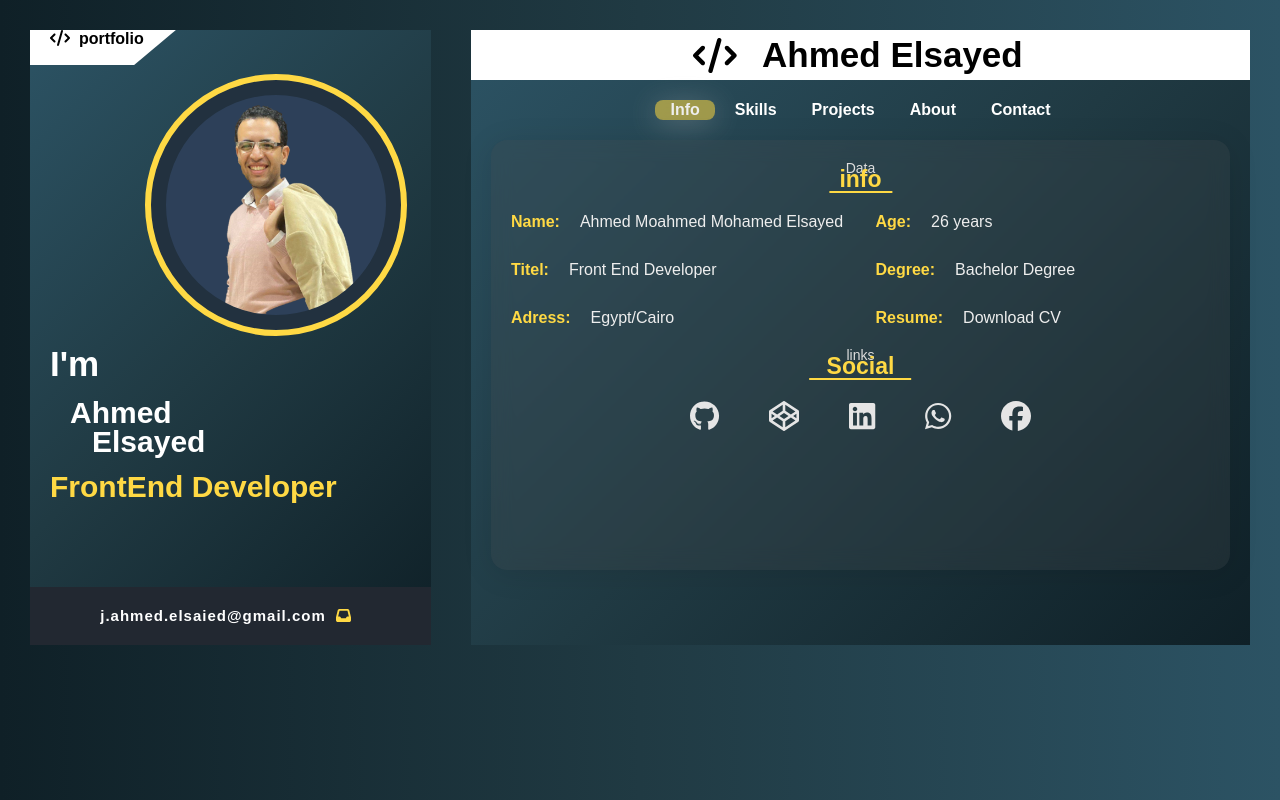
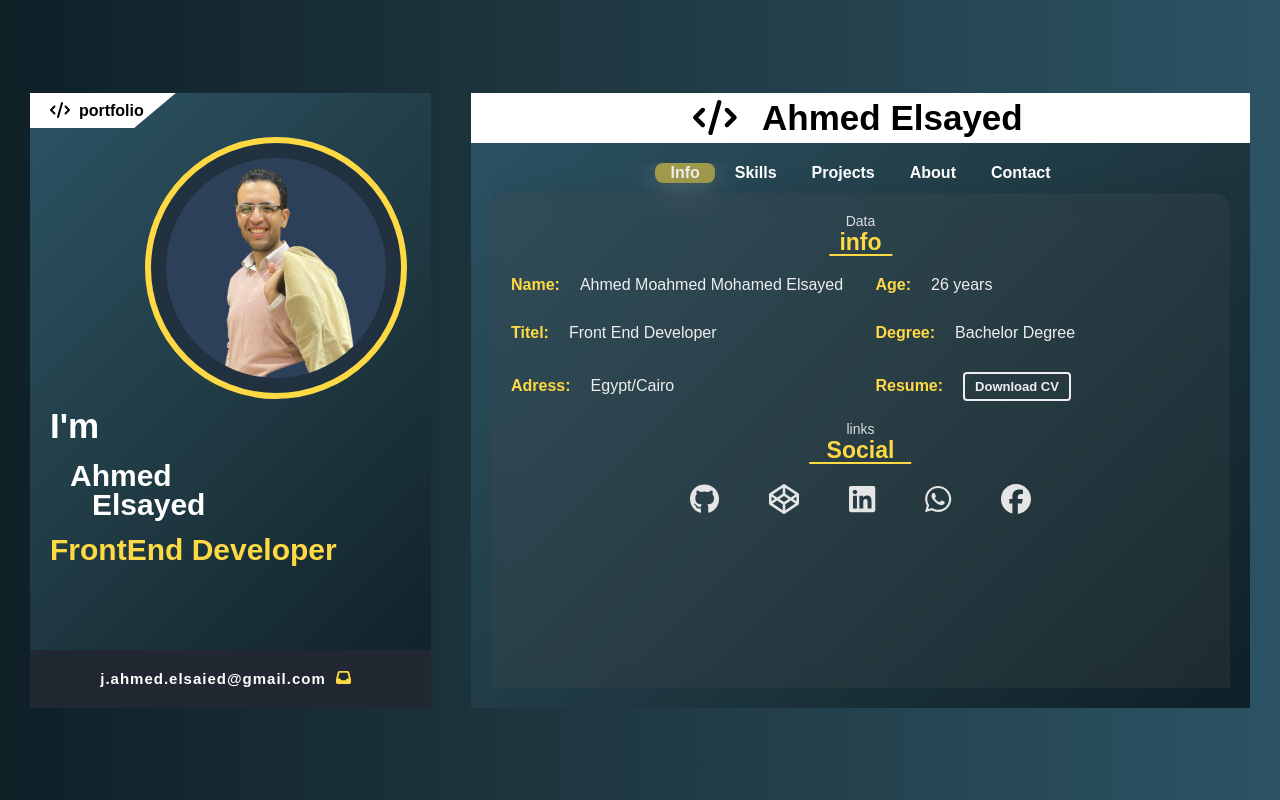
Before and after one commit to FireF00X/Portfolio, a React (Create React App) app: page / in a window 1280 px wide. Built offline with nearby package versions, Linux system fonts and the light colour scheme; the HTML template or start-up script is replaced by a standard one.

Commit message:
responsive updates

```diff
--- a/src/components/layouts/ui/tabs/tabs.module.css
+++ b/src/components/layouts/ui/tabs/tabs.module.css
@@ -1,5 +1,7 @@
 .tabs {
+    position: relative;
     height: 100%;
+    overflow: hidden;
 }
 
 .tabs>div:first-child {
@@ -7,7 +9,7 @@
     justify-content: center;
     align-items: center;
     gap: 5px;
-    margin-bottom: 20px;
+    padding-bottom: 10px;
 }
 
 .tabs>div:first-child>:global(div) {
@@ -68,8 +70,9 @@
 
 }
 
-@media (max-width:440px){
-    .tabs>div:first-child>:global(div){
-        padding: 1px 7px;
+@media (max-width:440px) {
+    .tabs>div:first-child>:global(div) {
+        padding: 1px 5px;
+        font-size: 13px;
     }
 }
--- a/src/components/layouts/ui/title/Title.module.css
+++ b/src/components/layouts/ui/title/Title.module.css
@@ -11,9 +11,8 @@
 }
 
 .title-container>h3 {
-    margin-top: -10px;
     color: #ffd944;
-    font-size: 23px;
+    font-size: 1.4375rem;
     position: relative;
 }
 
--- a/src/components/portofolio/MainPortofolio.module.css
+++ b/src/components/portofolio/MainPortofolio.module.css
@@ -1,14 +1,16 @@
 .main-portfolio-container {
+    position: relative;
     padding: 20px;
-    /* background-color: #eee; */
     width: 100%;
     height: 100%;
 }
-.card{
+
+.card {
     background: linear-gradient(-45deg, #0f2027, #203a43, #2c5364);
     display: flex;
     flex-direction: column;
     height: 100%;
+    overflow: hidden;
 }
 
 .header {
@@ -20,14 +22,17 @@
     justify-content: center;
     align-items: center;
 }
-@media (max-width:825px){
+
+@media (max-width:825px) {
     .main-portfolio-container {
         background-color: transparent;
     }
-    .card{
+
+    .card {
         background-color: rgba(24, 173, 24, 0.8);
     }
-    .header{
+
+    .header {
         background-color: rgba(255, 255, 255, 0.85);
     }
 }
@@ -43,3 +48,13 @@
     font-size: 35px;
     font-weight: bold;
 }
+
+@media (max-width:350px) {
+    .header>p {
+        font-size: 20px;
+    }
+
+    .header>svg {
+        font-size: 20px;
+    }
+}
--- a/src/components/portofolio/hero/Hero.module.css
+++ b/src/components/portofolio/hero/Hero.module.css
@@ -1,7 +1,6 @@
 .hero-container {
     width: 100%;
     height: 100%;
-    /* background-color: #eee; */
     padding: 20px;
 }
 
@@ -20,6 +19,7 @@
     z-index: 2;
     position: relative;
     padding-left: 20px;
+    line-height: 2.2;
     font-weight: bold;
 
 }
@@ -55,6 +55,13 @@
     .background>.photo {
         right: 20px;
         top: 60px;
+        width: 200px;
+        height: 200px;
+    }
+}
+
+@media (max-width:350px) {
+    .background>.photo {
         width: 200px;
         height: 200px;
     }
--- a/src/components/portofolio/portofolioContent/PortContent.module.css
+++ b/src/components/portofolio/portofolioContent/PortContent.module.css
@@ -1,5 +1,6 @@
-.tabs-container{
+.tabs-container {
     padding: 20px;
-    flex: 1;
-    max-height: 470px;
+    height: 100%;
+    overflow: hidden;
+    position: relative;
 }
--- a/src/components/portofolio/portofolioContent/contentComponents/About/About.module.css
+++ b/src/components/portofolio/portofolioContent/contentComponents/About/About.module.css
@@ -1,12 +1,12 @@
 .about-me {
     height: 100%;
+
 }
 
 .about-container {
     display: flex;
     justify-content: space-between;
     flex-wrap: wrap;
-    gap: 50px;
     height: 80%;
     margin-top: 20px;
 }
@@ -60,6 +60,7 @@
     letter-spacing: 1px;
 }
 
+
 .about-me a {
     text-decoration: none;
     color: #333;
@@ -70,6 +71,7 @@
     margin-top: auto;
     display: block;
     width: fit-content;
+    margin-bottom: 50px;
 }
 
 .about-me a:hover {
--- a/src/components/portofolio/portofolioContent/contentComponents/Contact/Contact.module.css
+++ b/src/components/portofolio/portofolioContent/contentComponents/Contact/Contact.module.css
@@ -69,16 +69,6 @@
     position: relative;
 }
 
-/* .box>div>h3::after,
-.box>form>h3::after{
-    content: "";
-    width: 100%;
-    height: 2px;
-    background-color: yellow;
-    position: absolute;
-    bottom: 0;
-    left: 0;
-} */
 .box .talk>div {
     display: flex;
     flex-wrap: wrap;
@@ -91,7 +81,7 @@
 /* form */
 form.write {
     min-width: 250px;
-    margin-bottom: 50px;
+    padding-bottom: 50px;
 }
 
 form.write input,
@@ -132,6 +122,8 @@ form.write>input:last-child {
     font-weight: bold;
     color: #333;
     transition: .4s ease-in;
+    margin-bottom: 40px;
+
 }
 
 form.write>input:last-child:hover {
--- a/src/components/portofolio/portofolioContent/contentComponents/Home/Home.jsx
+++ b/src/components/portofolio/portofolioContent/contentComponents/Home/Home.jsx
@@ -1,3 +1,4 @@
+/* eslint-disable react/jsx-no-target-blank */
 import React from 'react';
 import styles from './Home.module.css'
 import Title from '../../../../layouts/ui/title/Title';
@@ -33,7 +34,7 @@ const Home = () => {
           </div>
           <div className="cv">
             <h4>Resume: </h4>
-            <p className={styles['cv-box']}>Download CV</p>
+            <a href='https://drive.google.com/file/d/1EtSLnLxxL3B3G6JmKwrm_S9XQyEen_7y/view?usp=drive_link' target='_blank' download={'Ahmed Elsayed.pdf'} className={styles['cv-box']}>Download CV</a>
           </div>
         </div>
 
@@ -52,7 +53,7 @@ const Home = () => {
             </div>
             <div className="linked-in">
               <a href="www.linkedin.com/in/ahmed-mohamed-a6a8a6200">
-              <FontAwesomeIcon icon={faLinkedin} />
+                <FontAwesomeIcon icon={faLinkedin} />
               </a>
             </div>
             <div className="whatsapp">
--- a/src/components/portofolio/portofolioContent/contentComponents/Home/Home.module.css
+++ b/src/components/portofolio/portofolioContent/contentComponents/Home/Home.module.css
@@ -3,11 +3,14 @@
     display: grid;
     grid-template-columns: repeat(auto-fit, minmax(250px, 1fr));
     justify-content: space-between;
+    align-items: center;
     gap: 30px;
 }
 
 .info>div {
     display: flex;
+    align-items: center;
+    flex-wrap: wrap;
 }
 
 .info>div>h4 {
@@ -15,12 +18,53 @@
     color: #ffd944;
 }
 
+@media(max-width:450px) {
+    .info>div>h4 {
+        font-size: 17px;
+        margin-right: 5px;
+    }
+
+    .info>div>p {
+        font-size: 12px;
+    }
+
+    .info>div:first-child>p {
+        font-size: 15px;
+        font-weight: bold;
+        width: 70%;
+    }
+}
+
 .info>div>p {
     color: #eee;
     text-align: center;
 }
 
+/* cv */
+.cv-box {
+    border-radius: 4px;
+    border: 2px solid #eee;
+    background-color: transparent;
+    padding: 5px 10px;
+    text-decoration: none;
+    transition: .3s;
+    color: #eee;
+    font-size: 13px;
+    font-weight: bold;
+}
+
+.cv-box:hover {
+    color: #333;
+    font-weight: bold;
+    background-color: hsla(0, 0%, 93%, 0.5);
+    border-color: transparent;
+}
+
 /* links */
+.links {
+    padding-bottom: 40px;
+}
+
 .links>div:first-child {
     margin: 20px auto;
 }
@@ -35,7 +79,7 @@
 
 .icons>div a {
     color: #e5e5e5;
-    transition: .3s ;
+    transition: .3s;
 }
 
 /* github */
@@ -58,10 +102,12 @@
     font-size: 25px;
     color: black;
 }
+
 /* linked in */
 .icons>div:nth-child(3) a:hover {
     color: #0077B5;
 }
+
 /* whatsapp */
 .icons>div:nth-child(4) a:hover {
     color: #25D366;
@@ -77,7 +123,7 @@
     color: #1877F2;
 }
 
-@media (max-width:440px){
+@media (max-width:440px) {
     .icons {
         gap: 15px;
         font-size: 20px;
--- a/src/components/portofolio/portofolioContent/contentComponents/Projects/Projects.module.css
+++ b/src/components/portofolio/portofolioContent/contentComponents/Projects/Projects.module.css
@@ -1,5 +1,6 @@
 .card {
-    width: 250px;
+    max-width: 250px;
+    width: 100%;
     height: 150px;
     border: 1px solid transparent;
     border-radius: 8px;
@@ -22,7 +23,8 @@
 }
 
 .card>img {
-    width: fit-content;
+    width: 100%;
+    max-width: fit-content;
     height: 100%;
 }
 
@@ -59,6 +61,7 @@
     font-size: 15px;
     font-weight: bold;
     transition: .3s ease-in-out;
+    margin-bottom: 40px;
 }
 
 .see-all a {
@@ -85,6 +88,12 @@
     gap: 20px;
 }
 
+@media (max-width:450px) {
+    .projects-container .cards-container {
+        grid-template-columns: repeat(auto-fill, minmax(100%, 1fr));
+    }
+}
+
 .cards-container .card {
     margin: 0 auto;
 }
--- a/src/components/portofolio/portofolioContent/contentComponents/Skilles/Skilles.module.css
+++ b/src/components/portofolio/portofolioContent/contentComponents/Skilles/Skilles.module.css
@@ -1,17 +1,25 @@
-
 .skills-container>ul {
     display: grid;
     grid-template-columns: repeat(2, 1fr);
-    width: 50%;
+    width: 260px;
     text-align: start;
     justify-content: space-between;
-    margin: 30px auto 0;
+    margin: 40px auto 0;
     gap: 10px 20px;
+}
+
+@media (max-width:450px) {
+    .skills-container>ul {
+        grid-template-columns: 1fr;
+        margin-bottom: 20px;
+    }
+
 }
 
 .skills-container>ul li {
     display: flex;
     align-items: center;
+    justify-content: flex-start;
     color: #eee;
     margin-bottom: 10px;
 }
@@ -22,13 +30,14 @@
     margin-right: 20px;
 }
 
-@media (max-width:825px){
-    .skills-container>ul{
+@media (max-width:825px) {
+    .skills-container>ul {
         width: 80%;
     }
 }
-@media (max-width:440px){
-    .skills-container>ul{
+
+@media (max-width:440px) {
+    .skills-container>ul {
         width: 100%;
     }
 }
--- a/src/layout/mainLayout.css
+++ b/src/layout/mainLayout.css
@@ -15,8 +15,9 @@ main>.container {
     grid-template-columns: 35% 65%;
     grid-template-rows: 1fr;
     justify-content: space-between;
-    align-item:center;
+    align-items: center;
     width: 100%;
+    max-width: 1450px;
     height: 100%;
     background: linear-gradient(to right, #0f2027, #203a43, #2c5364);
     padding: 10px 10px;
@@ -80,12 +81,14 @@ main>.container>div {
 }
 
 .container>section {
+    position: relative;
     display: flex;
     justify-content: flex-start;
     align-items: center;
     flex-direction: column;
     flex-wrap: wrap;
     height: 655px;
+    max-width: 925px;
 }
 
 @media (max-width:825px) {
```
Also changed, not shown: 1 other file (tests, documents, lock files or other folders).
